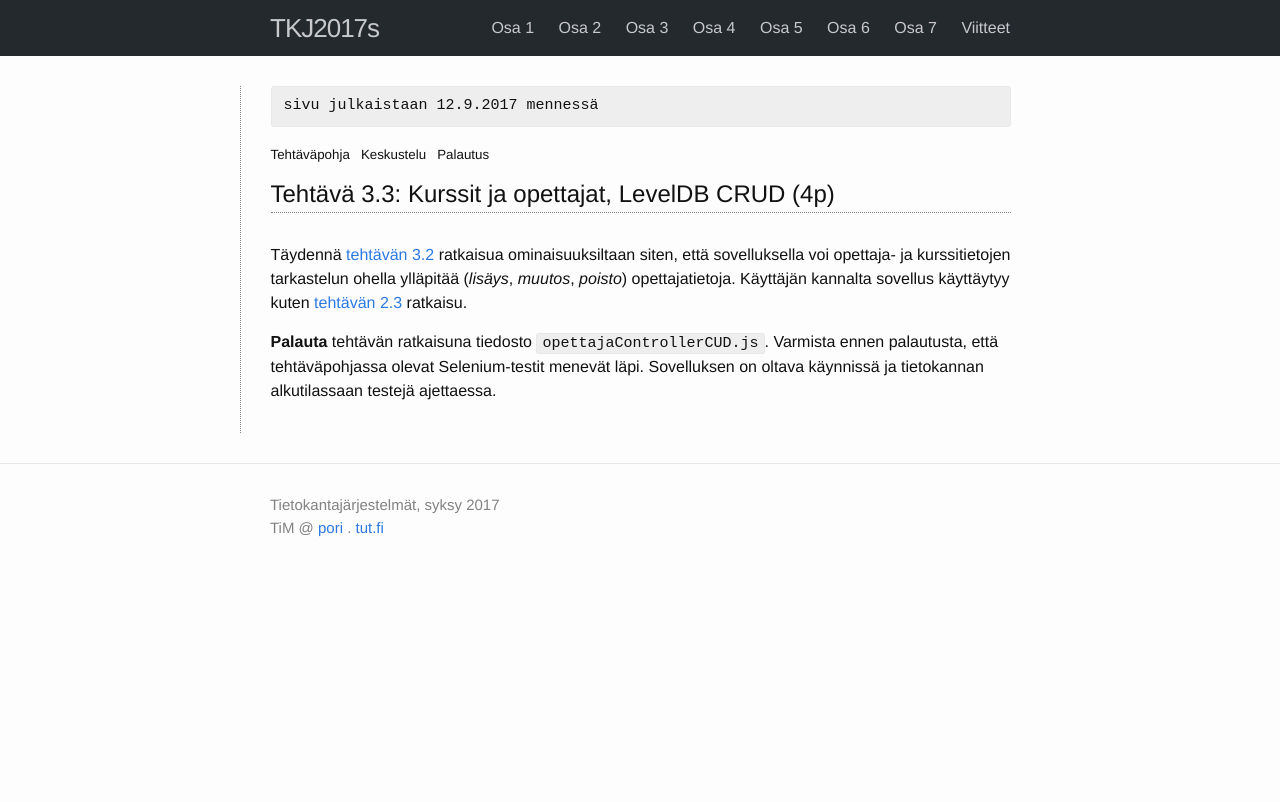
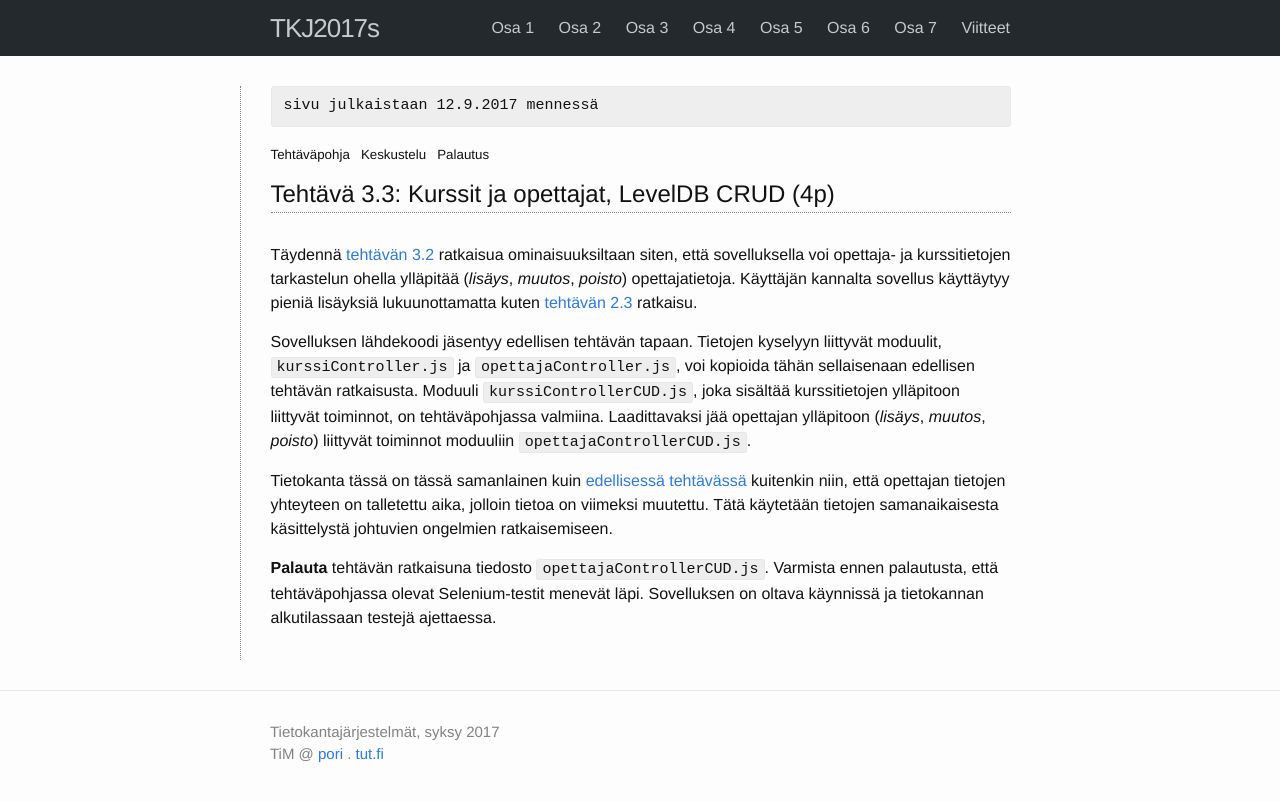
Before and after one commit to timedu/tkj2017s, a Jekyll site: the page built from docs/_osa3/tehtava33.md, in a window 1280 px wide. Shown: the top 802 px of the page. Built offline with Jekyll 4.4.1, drawn with Linux system fonts in a browser that asks for light colours.

Commit message:
ex 3.3 fixed code template

```diff
--- a/docs/_osa3/tehtava33.md
+++ b/docs/_osa3/tehtava33.md
@@ -9,7 +9,13 @@ kesken: 1
 julkaisu: 12.9.2017
 ---
 
-Täydennä [tehtävän 3.2](../tehtava32) ratkaisua ominaisuuksiltaan siten, että sovelluksella voi opettaja- ja kurssitietojen tarkastelun ohella ylläpitää (*lisäys*, *muutos*, *poisto*) opettajatietoja. Käyttäjän kannalta sovellus käyttäytyy kuten [tehtävän 2.3](../../osa2/tehtava23) ratkaisu.
+Täydennä [tehtävän 3.2](../tehtava32) ratkaisua ominaisuuksiltaan siten, että sovelluksella voi opettaja- ja kurssitietojen tarkastelun ohella ylläpitää (*lisäys*, *muutos*, *poisto*) opettajatietoja. Käyttäjän kannalta sovellus käyttäytyy pieniä lisäyksiä lukuunottamatta kuten [tehtävän 2.3](../../osa2/tehtava23) ratkaisu.
+
+Sovelluksen lähdekoodi jäsentyy edellisen tehtävän tapaan. Tietojen kyselyyn liittyvät moduulit, `kurssiController.js` ja `opettajaController.js`, voi kopioida tähän sellaisenaan edellisen tehtävän ratkaisusta.  Moduuli `kurssiControllerCUD.js`, joka sisältää kurssitietojen ylläpitoon liittyvät toiminnot, on tehtäväpohjassa valmiina. Laadittavaksi jää opettajan ylläpitoon (*lisäys*, *muutos*, *poisto*) liittyvät toiminnot moduuliin `opettajaControllerCUD.js`.
+
+Tietokanta tässä on tässä samanlainen kuin [edellisessä tehtävässä](../tehtava32) kuitenkin niin, että opettajan tietojen yhteyteen on talletettu aika, jolloin tietoa on viimeksi muutettu. Tätä käytetään tietojen samanaikaisesta käsittelystä johtuvien ongelmien ratkaisemiseen.
+
+
 
 
 
```
Also changed, not shown: 1 other file.
